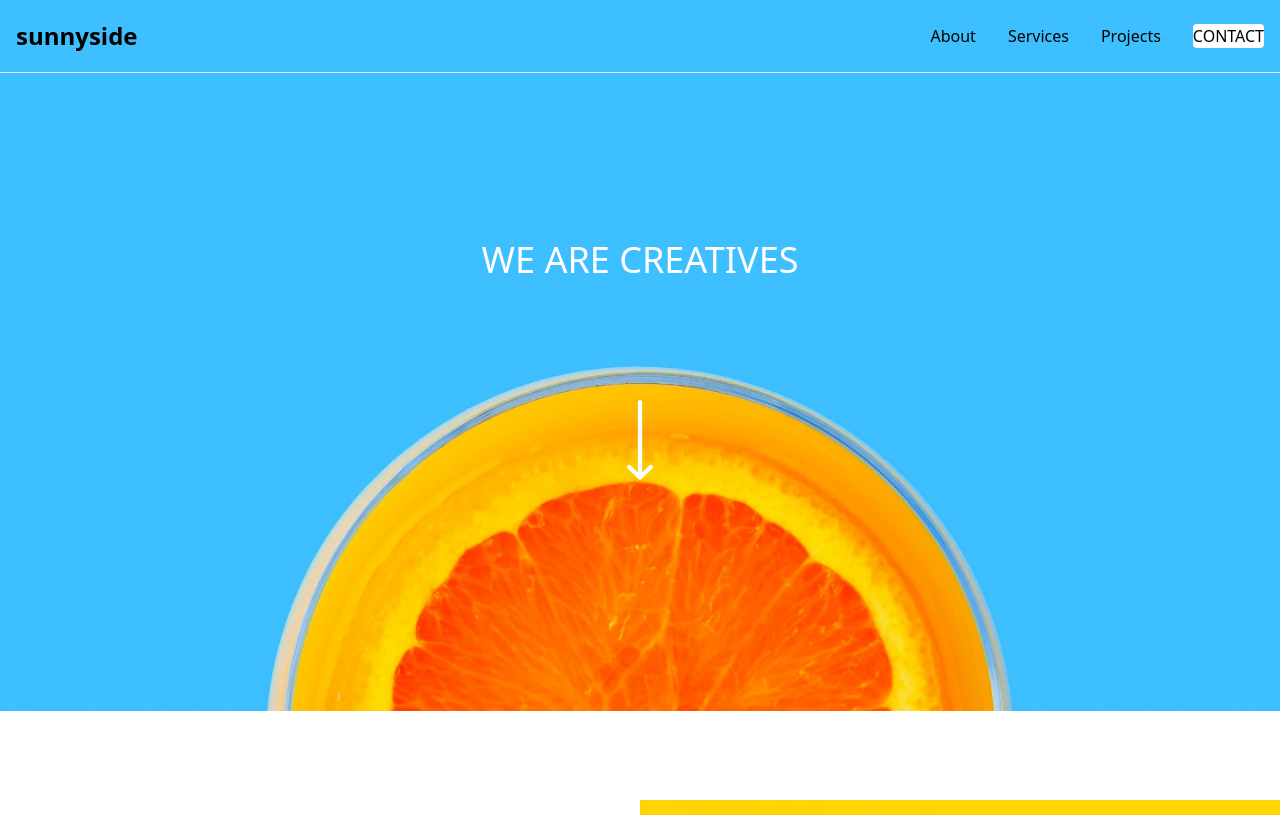
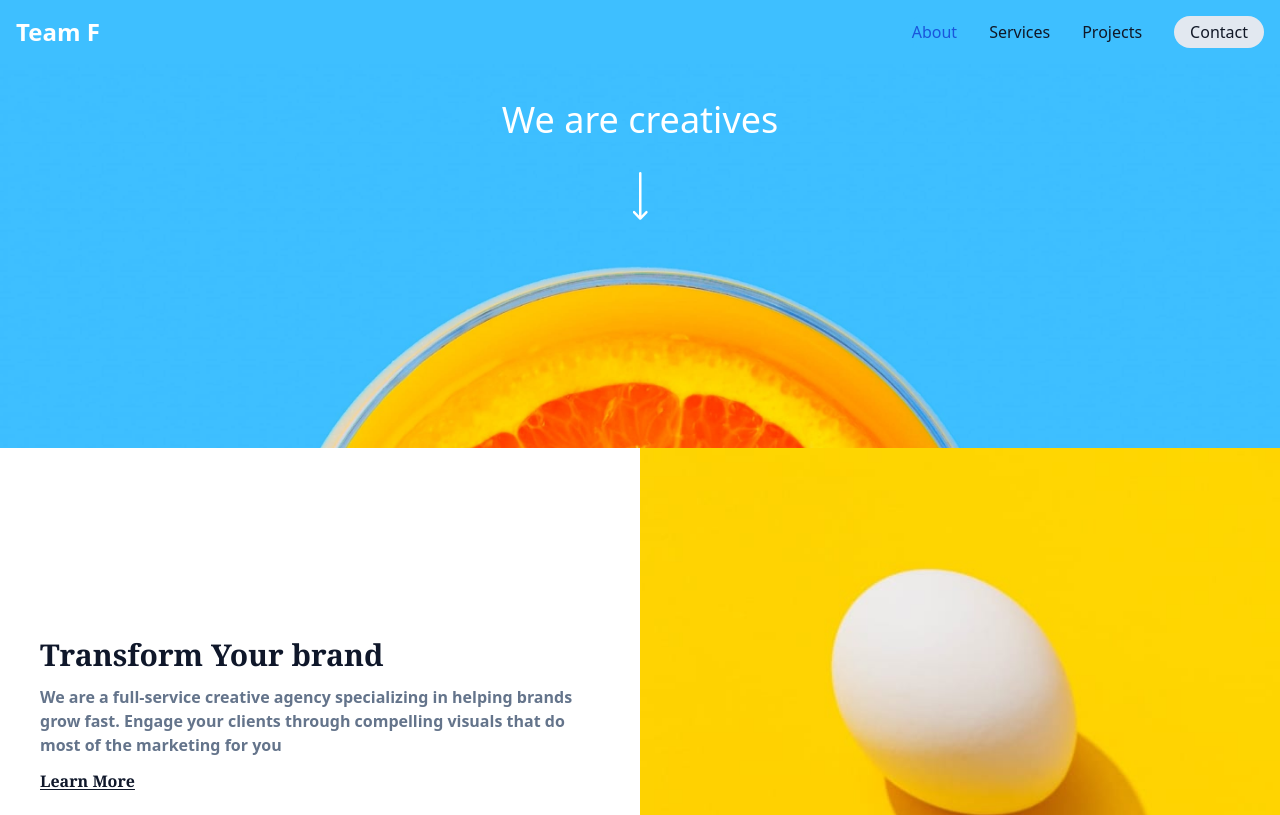
Before and after one commit to kohtet0/Sunnyside-Agency-Landing-Page, a website built with Vite: page index.html in a window 1280 px wide. Shown: the top 815 px of the page. Built offline with nearby package versions, Linux system fonts and the light colour scheme.

Commit message:
nav fixed

```diff
--- a/index.html
+++ b/index.html
@@ -4,62 +4,82 @@
     <meta charset="UTF-8" />
     <link rel="icon" type="image/svg+xml" href="/vite.svg" />
     <meta name="viewport" content="width=device-width, initial-scale=1.0" />
-    <title>Vite App</title>
-    <link rel="stylesheet" href="./style.css">
+    <title>Team F</title>
+    <link rel="stylesheet" href="./style.css" />
   </head>
   <body>
     <main id="app">
       <!-- kohtet start -->
 
-      <header class="">
-        <nav
-          class="dark:bg-gray-900 fixed w-full z-20 top-0 start-0 border-b border-gray-200 dark:border-gray-600"
-        >
+      <nav class="bg-[#3ebfff] border-gray-200 ">
         <div
-            class="container flex flex-wrap items-center justify-between mx-auto p-4"
+          class="max-w-screen-xl flex flex-wrap items-center justify-between mx-auto p-4"
         >
           <a
-              href="https://flowbite.com/"
+            href="#"
             class="flex items-center space-x-3 rtl:space-x-reverse"
           >
+
             <span
-                class="self-center text-2xl font-semibold whitespace-nowrap dark:text-white"
-                >sunnyside</span
+              class="self-center text-2xl font-semibold whitespace-nowrap text-white"
+              >Team F</span
             >
           </a>
-
-            <div
-              class="items-center justify-between hidden w-full md:flex md:w-auto md:order-1"
-              id="navbar-sticky"
+          <button
+            data-collapse-toggle="navbar-default"
+            type="button"
+            class="inline-flex items-center p-2 w-10 h-10 justify-center text-sm text-gray-500 rounded-lg md:hidden hover:bg-gray-100 focus:outline-none focus:ring-2 focus:ring-gray-200 dark:text-gray-400 dark:hover:bg-gray-700 dark:focus:ring-gray-600"
+            aria-controls="navbar-default"
+            aria-expanded="false"
           >
+            <span class="sr-only">Open main menu</span>
+            <svg
+              class="w-5 h-5"
+              aria-hidden="true"
+              xmlns="http://www.w3.org/2000/svg"
+              fill="none"
+              viewBox="0 0 17 14"
+            >
+              <path
+                stroke="currentColor"
+                stroke-linecap="round"
+                stroke-linejoin="round"
+                stroke-width="2"
+                d="M1 1h15M1 7h15M1 13h15"
+              />
+            </svg>
+          </button>
+          <div class="hidden w-full md:block md:w-auto" id="navbar-default">
             <ul
-                class="flex flex-col p-4 md:p-0 mt-4 font-medium rounded-lg md:space-x-8 rtl:space-x-reverse md:flex-row md:mt-0 md:border-0 h-10 justify-center items-center dark:bg-gray-800 md:dark:bg-gray-900 dark:border-gray-700"
+              class="font-medium  bg-[#3ebfff] flex items-center flex-col p-4 md:p-0 mt-4 border border-gray-100 rounded-lg  md:flex-row md:space-x-8 rtl:space-x-reverse md:mt-0 md:border-0 "
             >
               <li>
                 <a
                   href="#"
-                    class="block py-2 px-3 rounded hover:bg-gray-100 md:hover:bg-transparent md:hover:text-blue-700 md:p-0 md:dark:hover:text-blue-500 dark:text-white dark:hover:bg-gray-700 dark:hover:text-white md:dark:hover:bg-transparent dark:border-gray-700"
+                  class="block py-2 px-3 text-white bg-blue-700 rounded md:bg-transparent md:text-blue-700 md:p-0 dark:text-white md:dark:text-blue-500"
+                  aria-current="page"
                   >About</a
                 >
               </li>
+
               <li>
                 <a
                   href="#"
-                    class="block py-2 px-3 rounded hover:bg-gray-100 md:hover:bg-transparent md:hover:text-blue-700 md:p-0 md:dark:hover:text-blue-500 dark:text-white dark:hover:bg-gray-700 dark:hover:text-white md:dark:hover:bg-transparent dark:border-gray-700"
+                  class="block py-2 px-3 text-gray-900 rounded hover:bg-gray-100 md:hover:bg-transparent md:border-0 md:hover:text-blue-700 md:p-0 dark:text-white md:dark:hover:text-blue-500 dark:hover:bg-gray-700 dark:hover:text-white md:dark:hover:bg-transparent"
                   >Services</a
                 >
               </li>
               <li>
                 <a
                   href="#"
-                    class="block py-2 px-3 rounded hover:bg-gray-100 md:hover:bg-transparent md:hover:text-blue-700 md:p-0 md:dark:hover:text-blue-500 dark:text-white dark:hover:bg-gray-700 dark:hover:text-white md:dark:hover:bg-transparent dark:border-gray-700"
+                  class="block py-2 px-3 text-gray-900 rounded hover:bg-gray-100 md:hover:bg-transparent md:border-0 md:hover:text-blue-700 md:p-0 dark:text-white md:dark:hover:text-blue-500 dark:hover:bg-gray-700 dark:hover:text-white md:dark:hover:bg-transparent"
                   >Projects</a
                 >
               </li>
               <li>
                 <a
                   href="#"
-                    class="block uppercase bg-white text-black py-2 px-3 rounded hover:bg-gray-100 md:hover:bg-transparent md:hover:text-blue-700 md:p-0 md:dark:hover:text-blue-500 dark:text-white dark:hover:bg-gray-700 dark:hover:text-white md:dark:hover:bg-transparent dark:border-gray-700"
+                  class="block py-1 px-4 bg-slate-200 text-gray-900 rounded-full"
                   >Contact</a
                 >
               </li>
@@ -67,24 +87,26 @@
           </div>
         </div>
       </nav>
-      </header>
 
-      <section
-        class="container mx-auto relative bg-[url('./sunnyside-agency-landing-page-main/images/desktop/image-header.jpg')] bg-contain bg-no-repeat w-full min-h-screen"
+      <section class="  md:h-96">
+        <div class="relative">
+          <img
+            src="./sunnyside-agency-landing-page-main/images/desktop/image-header.jpg"
+            alt=""
+            class="w-full object-cover  md:h-96"
+          />
+          <div
+            class="absolute flex flex-col items-center justify-center top-1/2 md:top-24 left-1/2 transform -translate-x-1/2 -translate-y-1/2"
           >
-        <h1
-          class="uppercase text-white text-4xl text-center absolute w-full top-60"
-        >
-          We are creatives
-        </h1>
-        <div
-          class="absolute top-[400px] right-0 left-0 flex justify-center items-center"
-        >
+            <div class="text-white text-2xl md:text-4xl">We are creatives</div>
+            <div class="mt-3 md:mt-8">
               <img
-            class="h-20"
+                class="h-12"
                 src="./sunnyside-agency-landing-page-main/images/icon-arrow-down.svg"
                 alt=""
               />
+            </div>
+          </div>
         </div>
       </section>
 
@@ -143,12 +165,17 @@
 
       <section class="grid grid-cols-2">
         <div>
-          <img src="./sunnyside-agency-landing-page-main/images/desktop/image-graphic-design.jpg" alt="">
-
+          <img
+            src="./sunnyside-agency-landing-page-main/images/desktop/image-graphic-design.jpg"
+            alt=""
+          />
         </div>
 
         <div>
-          <img src="./sunnyside-agency-landing-page-main/images/desktop/image-photography.jpg" alt="">
+          <img
+            src="./sunnyside-agency-landing-page-main/images/desktop/image-photography.jpg"
+            alt=""
+          />
         </div>
       </section>
 
@@ -230,3 +257,17 @@
     <script type="module" src="/main.js"></script>
   </body>
 </html>
+<!-- <div class="">
+  <h1 class="uppercase text-white text-4xl text-center absolute w-full top-60">
+    We are creatives
+  </h1>
+  <div
+    class="absolute top-[400px] right-0 left-0 flex justify-center items-center"
+  >
+    <img
+      class="h-20"
+      src="./sunnyside-agency-landing-page-main/images/icon-arrow-down.svg"
+      alt=""
+    />
+  </div>
+</div> -->
```
Lines whose indentation alone changed are shown as unchanged.
